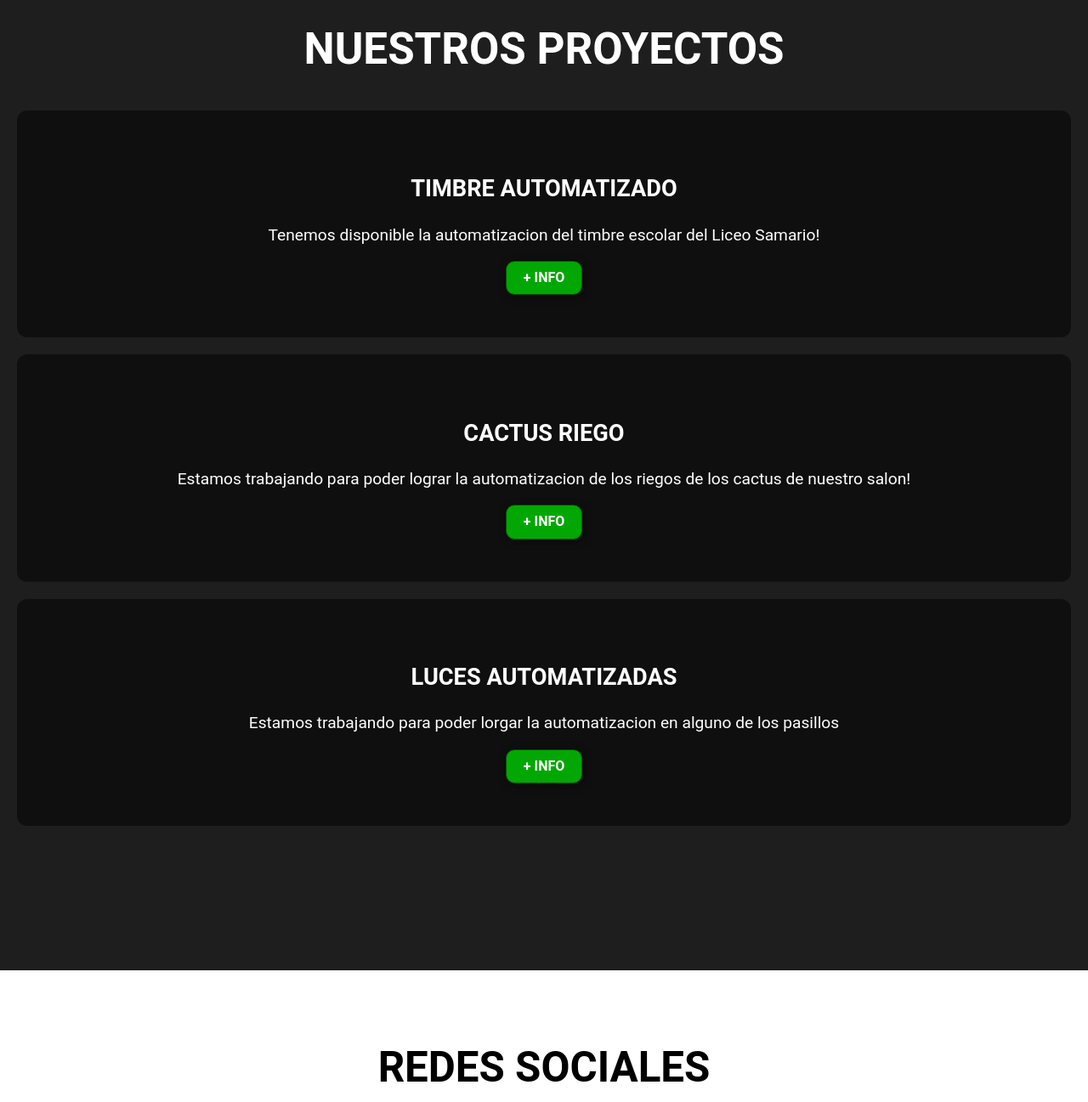
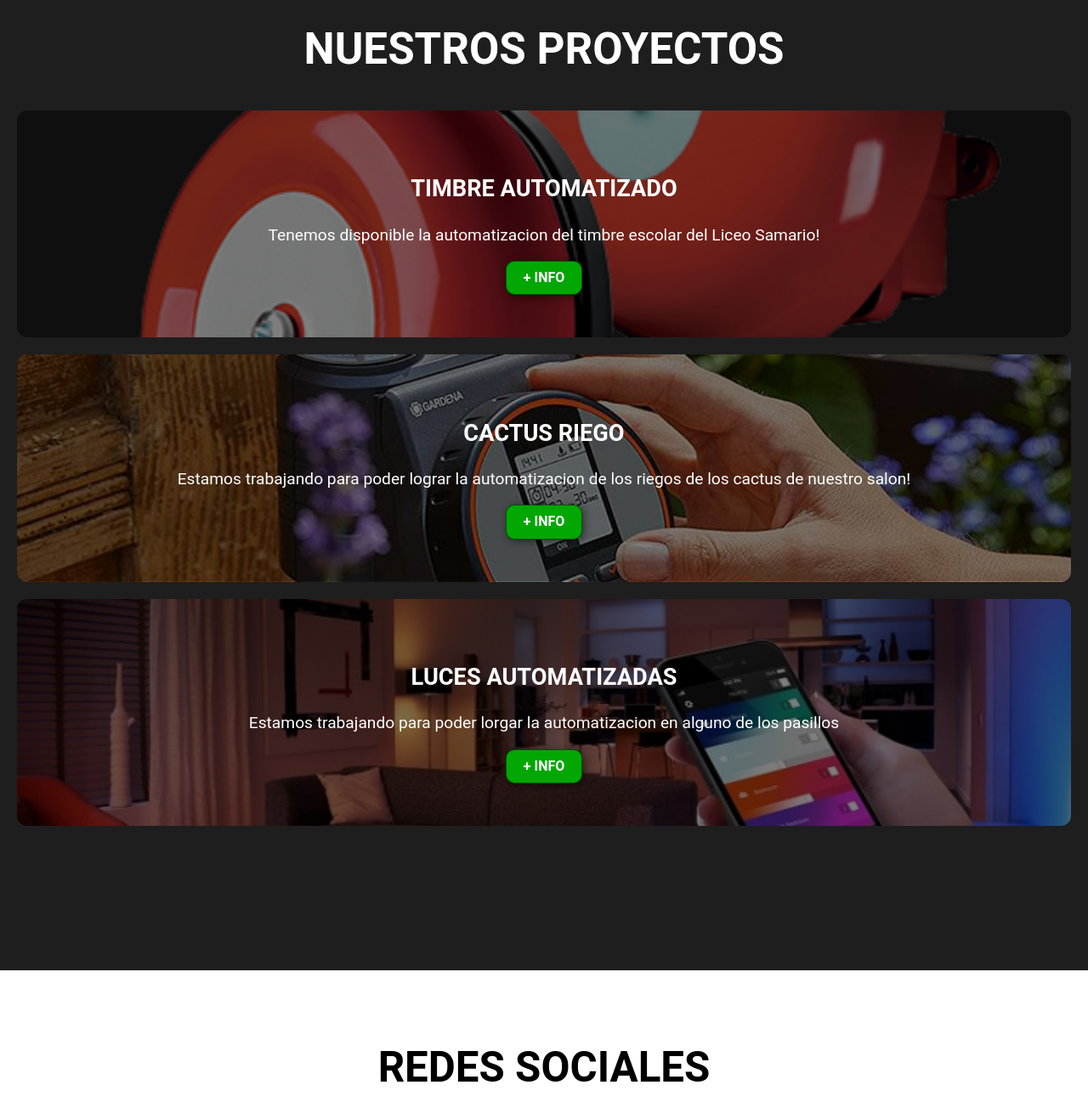
Before and after one commit to ticproyect/wiseschoolsm.tic, a plain HTML site: page index.html in a window 1280 px wide. Shown: the part 1500-2797 px from the top of the page at 85% size. Drawn offline with Linux system fonts and the light colour scheme.

Commit message:
fixes rutes relatives 2

```diff
--- a/css/estilos.css
+++ b/css/estilos.css
@@ -91,7 +91,7 @@ header a:hover{
         rgba(0, 0, 0, 0.5),
         rgba(0, 0, 0, 0.5)
     )
-    ,url("img/domotica.png");
+    ,url("/img/domotica.png");
     background-repeat: no-repeat;
     background-size: cover;
     background-position: center center;
@@ -153,7 +153,7 @@ header a:hover{
         rgba(0, 0, 0, 0.5),
         rgba(0, 0, 0, 0.5)
     )
-    ,url("img/timbre.png");
+    ,url("/img/timbre.png");
 }
 
 .carta:nth-child(2){
@@ -162,7 +162,7 @@ header a:hover{
         rgba(0, 0, 0, 0.5),
         rgba(0, 0, 0, 0.5)
     )
-    ,url("img/cactus.jpg");
+    ,url("/img/cactus.jpg");
 }
 
 .carta:nth-child(3){
@@ -171,7 +171,7 @@ header a:hover{
         rgba(0, 0, 0, 0.5),
         rgba(0, 0, 0, 0.5)
     )
-    ,url("img/luz.jpg");
+    ,url("/img/luz.jpg");
 }
 
 #avances .contenedor{
```
